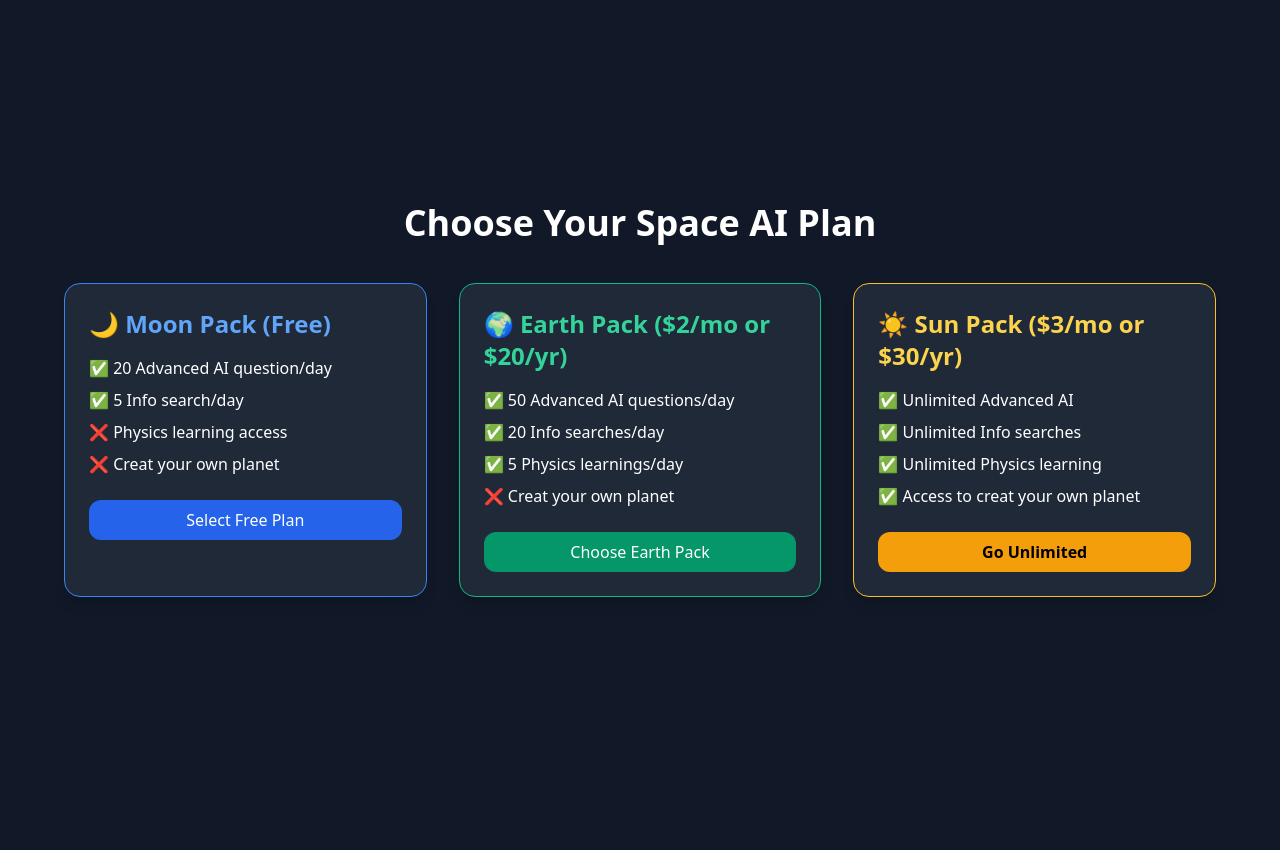
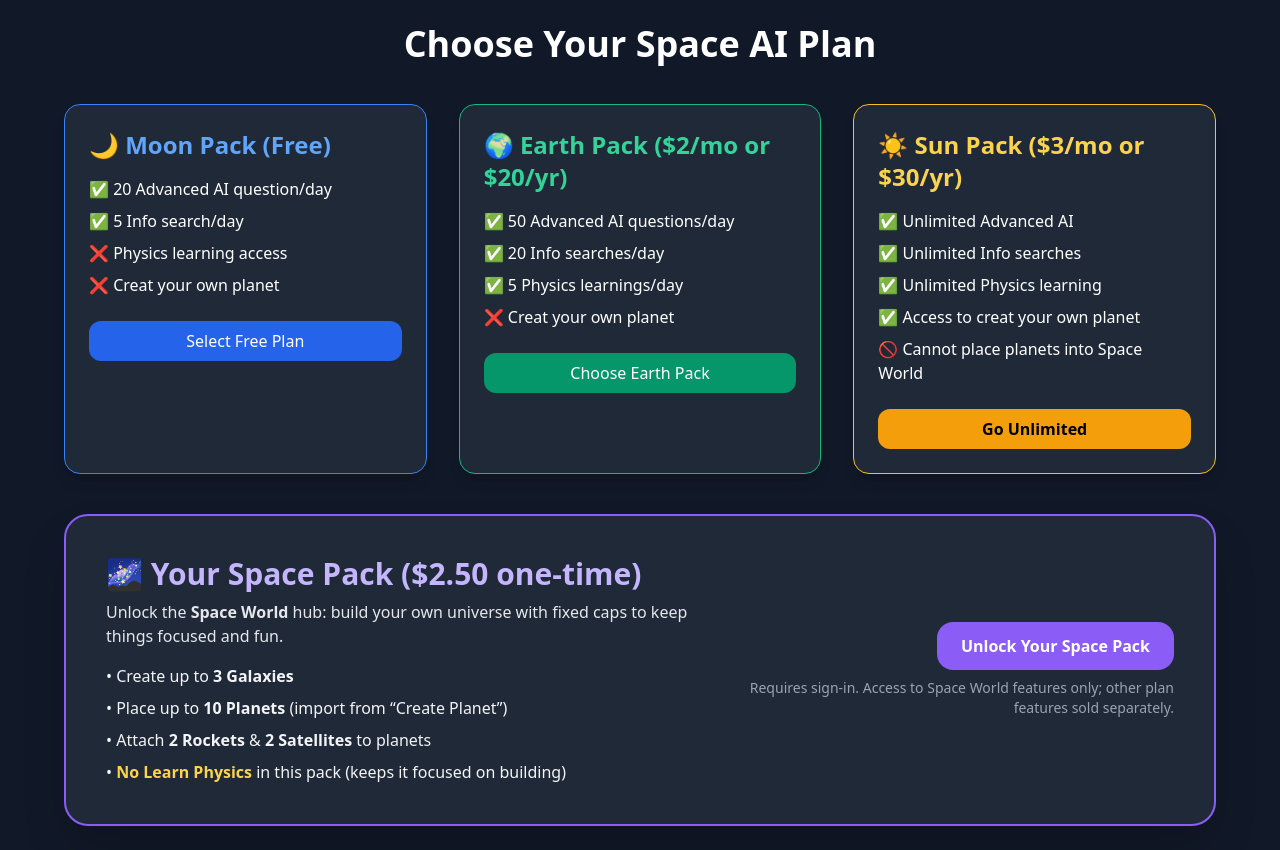
Before and after one commit to GoldenSpaceAI/GoldenSpace-AI, a website: page plans.html in a window 1280 px wide. Before the commit the page ends 800 px from the top, so only its background shows below. Drawn offline with nearby package versions, Linux system fonts and the light colour scheme.

Commit message:
Update plans.html

```diff
--- a/plans.html
+++ b/plans.html
@@ -1,4 +1,3 @@
-<!doctype html>
 <html lang="en">
   <head>
     <meta charset="UTF-8" />
@@ -14,7 +13,7 @@
   >
     <h1 class="text-4xl font-bold mb-10">Choose Your Space AI Plan</h1>
 
-    <div class="grid grid-cols-1 md:grid-cols-3 gap-8 max-w-6xl">
+    <div class="grid grid-cols-1 md:grid-cols-3 gap-8 max-w-6xl w-full">
       <!-- Moon Pack -->
       <div
         class="bg-gray-800 p-6 rounded-2xl shadow-lg border border-blue-500 hover:shadow-xl transition"
@@ -67,6 +66,7 @@
           <li>✅ Unlimited Info searches</li>
           <li>✅ Unlimited Physics learning</li>
           <li>✅ Access to creat your own planet</li>
+          <li>🚫 Cannot place planets into Space World</li>
         </ul>
         <a
           href="/sun-plan"
@@ -75,5 +75,40 @@
         >
       </div>
     </div>
+
+    <!-- NEW: Big rectangle for Your Space Pack -->
+    <div class="max-w-6xl w-full mt-10">
+      <div
+        class="bg-gray-800 p-8 md:p-10 rounded-3xl shadow-2xl border-2 border-purple-500 hover:shadow-purple-700/30 transition"
+      >
+        <div class="flex flex-col md:flex-row md:items-center md:justify-between gap-6">
+          <div>
+            <h2 class="text-3xl font-extrabold text-purple-300 mb-2">
+              🌌 Your Space Pack ($2.50 one-time)
+            </h2>
+            <p class="text-gray-200">
+              Unlock the <span class="font-semibold">Space World</span> hub: build your own universe with fixed caps
+              to keep things focused and fun.
+            </p>
+            <ul class="mt-4 space-y-2 text-gray-100">
+              <li>• Create up to <span class="font-bold">3 Galaxies</span></li>
+              <li>• Place up to <span class="font-bold">10 Planets</span> (import from “Create Planet”)</li>
+              <li>• Attach <span class="font-bold">2 Rockets</span> & <span class="font-bold">2 Satellites</span> to planets</li>
+              <li>• <span class="font-bold text-yellow-300">No Learn Physics</span> in this pack (keeps it focused on building)</li>
+            </ul>
+          </div>
+          <div class="md:text-right">
+            <a
+              href="/yourspace-plan"
+              class="inline-block bg-purple-500 hover:bg-purple-600 text-white font-extrabold rounded-2xl px-6 py-3 transition"
+              >Unlock Your Space Pack</a
+            >
+            <p class="text-sm text-gray-400 mt-2">
+              Requires sign-in. Access to Space World features only; other plan features sold separately.
+            </p>
+          </div>
+        </div>
+      </div>
+    </div>
   </body>
 </html>
```
